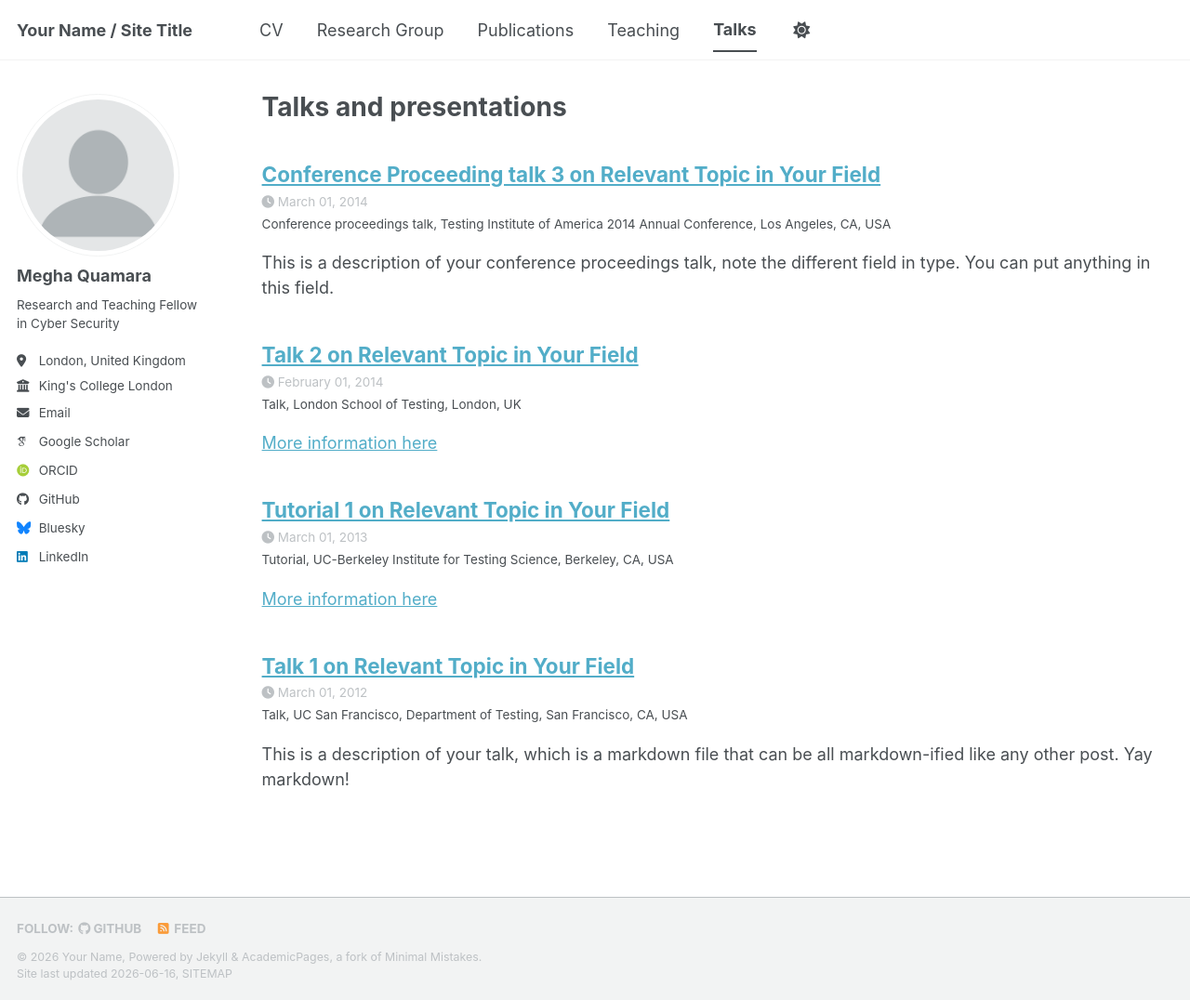
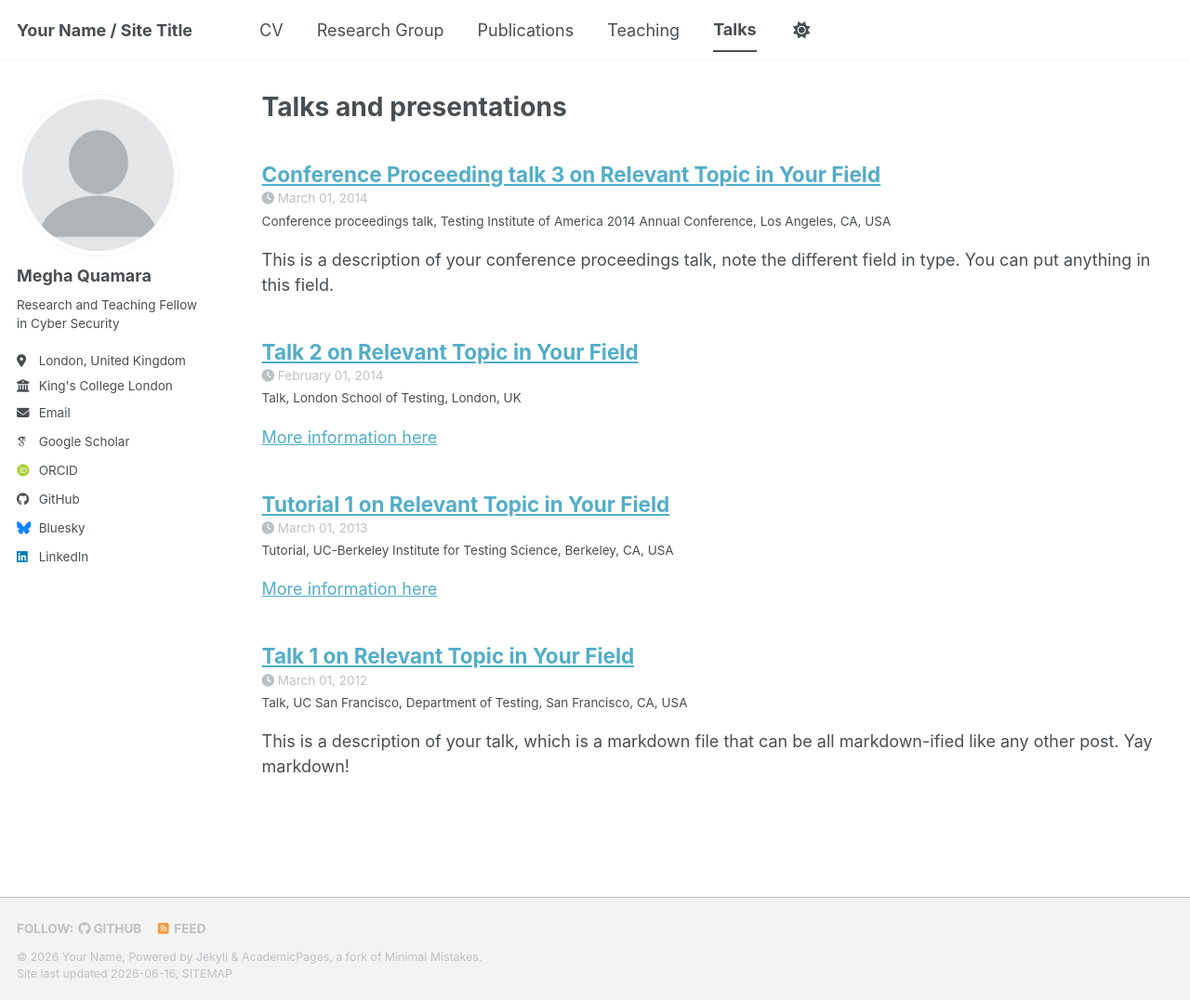
Before and after one commit to meghaquamara/personal-website, a Jekyll site: the page built from _pages/talks.html, in a window 1280 px wide and 1076 px high. Shown: the whole window at 93% size. Built offline with Jekyll 4.4.1, drawn with Linux system fonts in a browser that asks for light colours; some web fonts are replaced; a script bundle is joined from its source files by our own code; library files that are not in the unit come from our copies.

Commit message:
Update main.scss

```diff
--- a/assets/css/main.scss
+++ b/assets/css/main.scss
@@ -52,6 +52,15 @@
   margin-bottom: 0.2em;
 }
 
+.archive__item {
+    margin-bottom: 0 !important;
+    padding-bottom: 0 !important;
+}
+
+.archive__item-title {
+    margin-bottom: 0.1em !important;
+}
+
 .list__item {
-  margin-bottom: 0.4em !important;
+    margin-bottom: 0.4em !important;
 }
```
